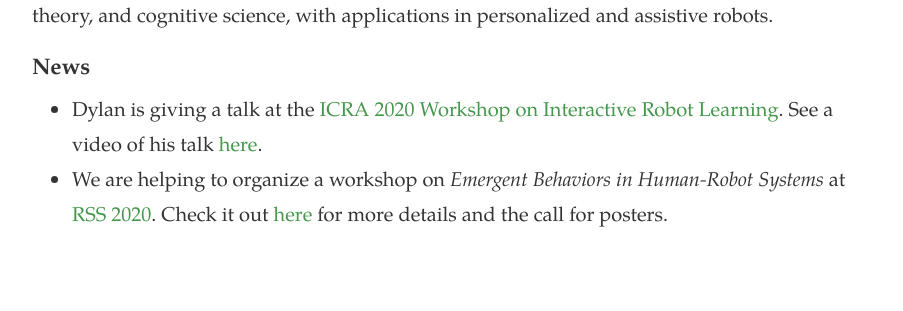
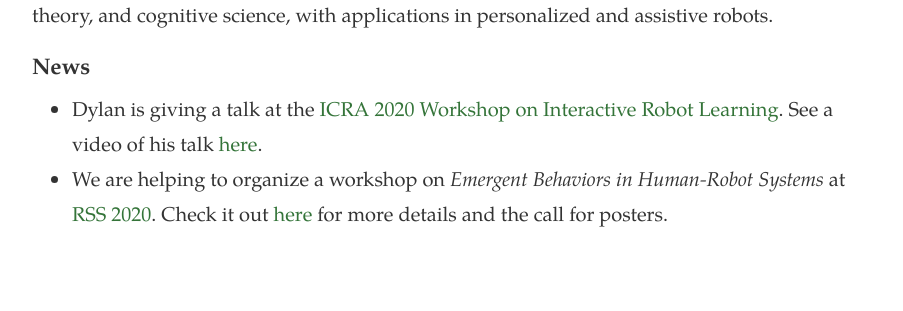
Before and after one commit to VT-Collab/vt-collab.github.io, a Jekyll site: the page built from index.html, in a window 1280 px wide. Shown: the part 281-592 px from the top of the page, without its empty margins (188-1091 px from the left). Built offline with Jekyll 4.4.1, drawn with Linux system fonts in a browser that asks for light colours.

Commit message:
darken links

```diff
--- a/_sass/_variables.scss
+++ b/_sass/_variables.scss
@@ -56,7 +56,7 @@ $darken-3: rgba(#000,.25) !default;
 $darken-4: rgba(#000,.5) !default;
 
 // Links
-$link-color: darken($dylan-green, 30%);
+$link-color: darken($dylan-green, 40%);
 $link-hover-color: black;
 
 // Breakpoints
```
